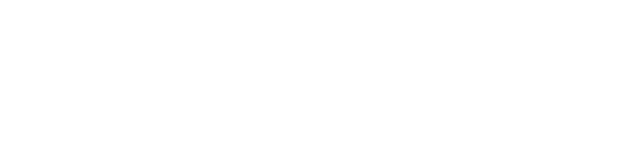
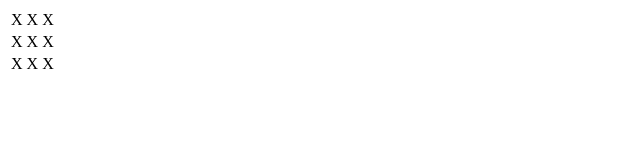
Before and after one commit to LetsCodeBP/tic-tac-toe-senior, a website with bundled scripts: page index.html in a window 1280 px wide. Shown: the whole page, without its empty margins (0-640 px from the left). Built offline with nearby package versions, Linux system fonts and the light colour scheme.

Commit message:
feat(render): render matrix as a table

```diff
--- a/index.html
+++ b/index.html
@@ -6,5 +6,6 @@
     <script type="module" src="main.js"></script>
   </head>
   <body>
+    <div class="game-root"></div>
   </body>
 </html>
--- a/main.js
+++ b/main.js
@@ -1 +1,13 @@
 'use strict'
+
+import renderGame from './render.js'
+
+const gameRoot = document.querySelector('.game-root')
+
+const gameState = [
+  ['X', 'X', 'X'],
+  ['X', 'X', 'X'],
+  ['X', 'X', 'X']
+]
+
+renderGame(gameRoot, gameState)
--- /dev/null
+++ b/render.js
@@ -0,0 +1,15 @@
+'use strict'
+
+export default function renderGame(gameRoot, gameState) {
+  const mainTable = document.createElement('table')
+  gameState.forEach(row => {
+    const tableRow = document.createElement('tr')
+    row.forEach(cell => {
+      const tableCell = document.createElement('td')
+      tableCell.innerHTML = cell
+      tableRow.appendChild(tableCell)
+    })
+    mainTable.appendChild(tableRow)
+  })
+  gameRoot.appendChild(mainTable)
+}
```
